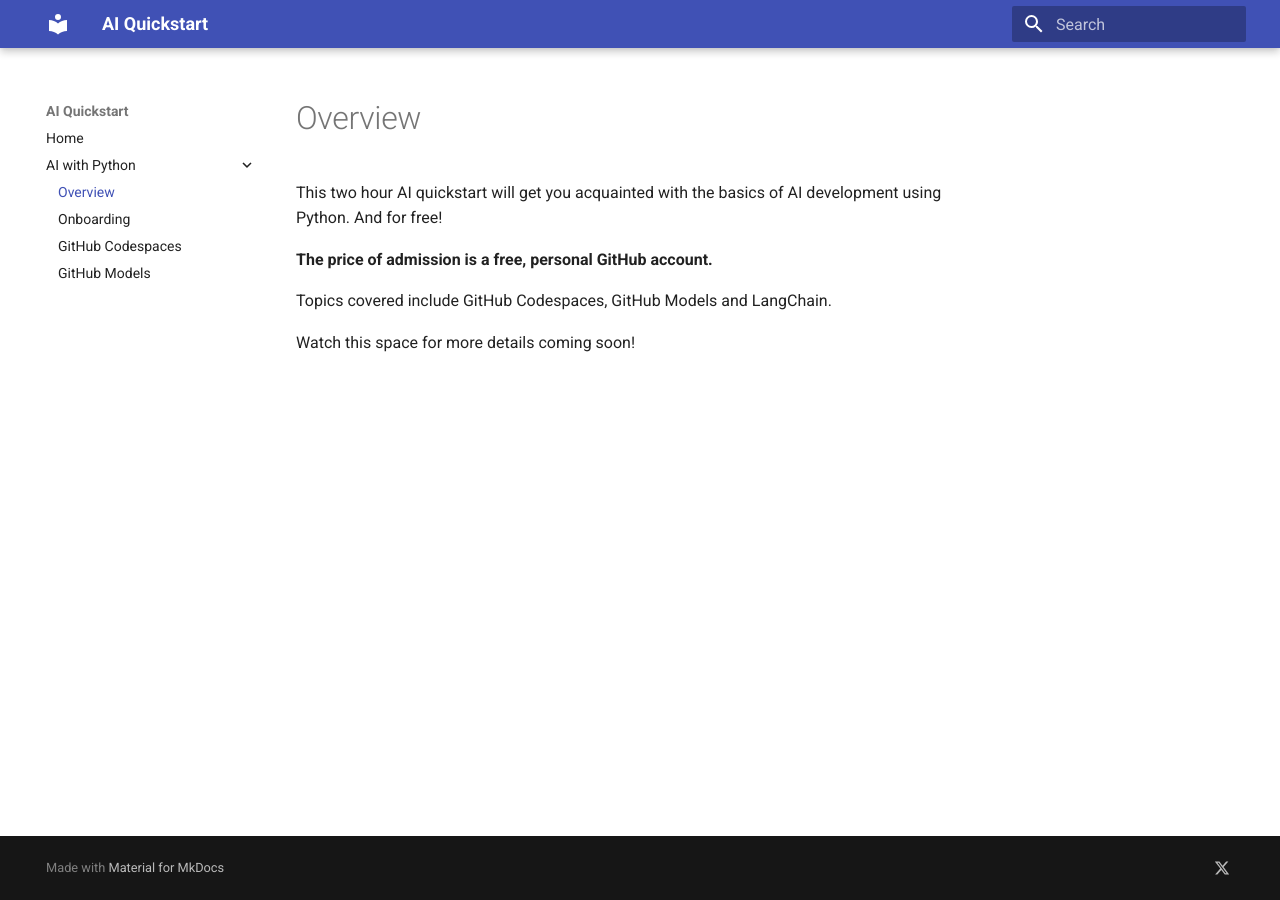
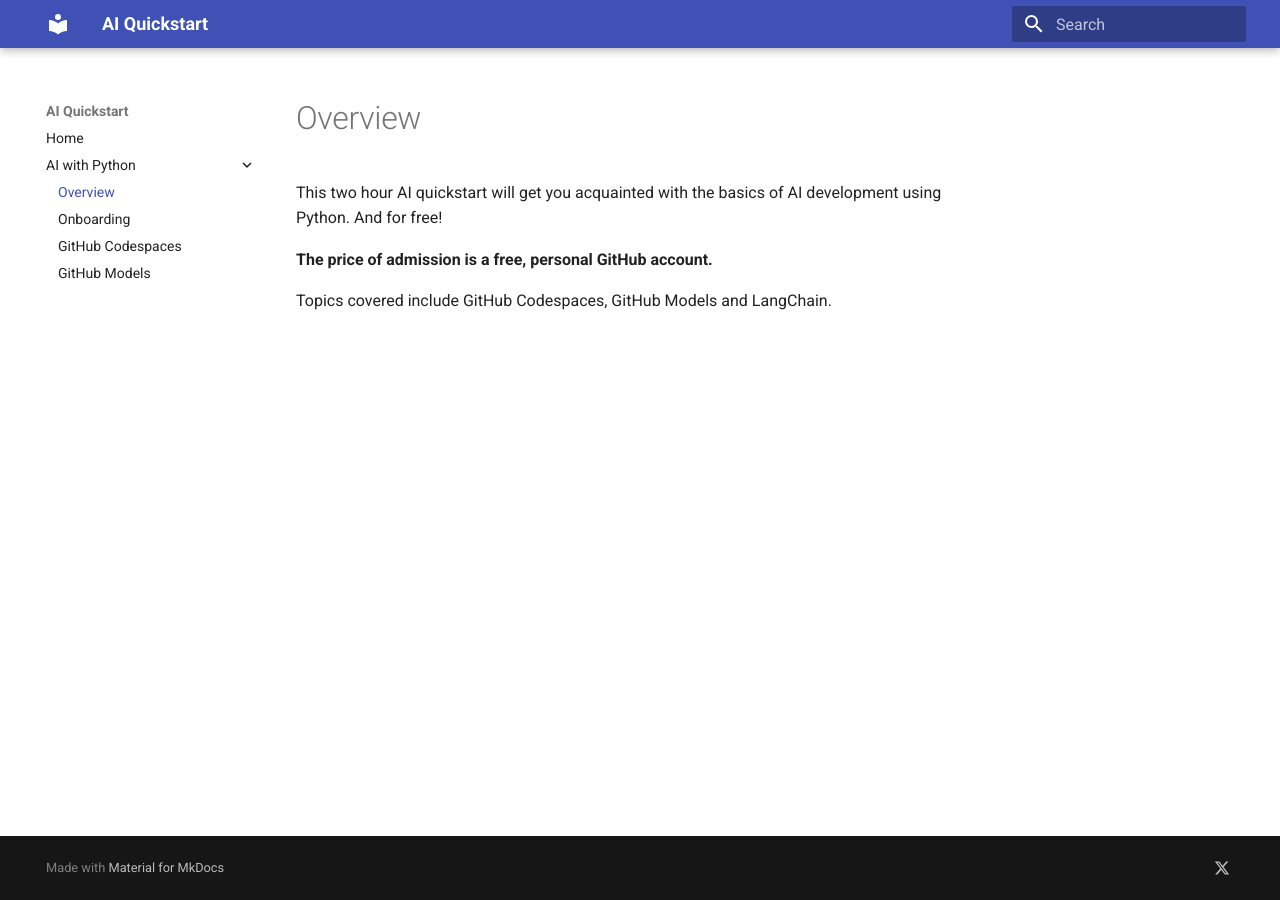
Before and after one commit to get-aiquickstart/get-aiquickstart.github.io, an MkDocs documentation site: the page built from docs/python/index.md, in a window 1280 px wide. Built offline with MkDocs 1.6.1 and Material for MkDocs 9.7.7, drawn with Linux system fonts in a browser that asks for light colours.

Commit message:
Remove upcoming details placeholder from index.md
Removed placeholder text about upcoming details.

```diff
--- a/docs/python/index.md
+++ b/docs/python/index.md
@@ -5,5 +5,3 @@
 **The price of admission is a free, personal GitHub account.**
 
 Topics covered include GitHub Codespaces, GitHub Models and LangChain.
-
-Watch this space for more details coming soon!
```
